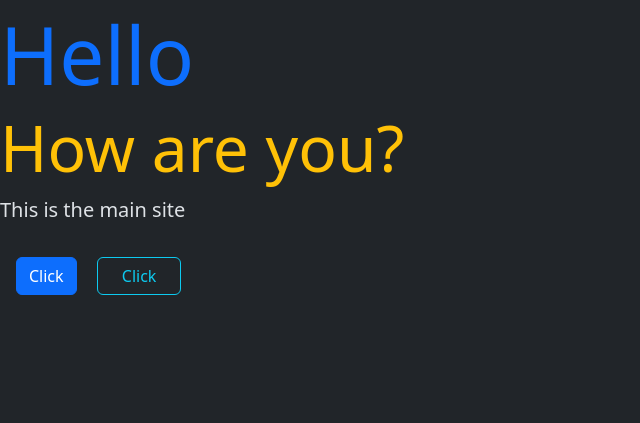
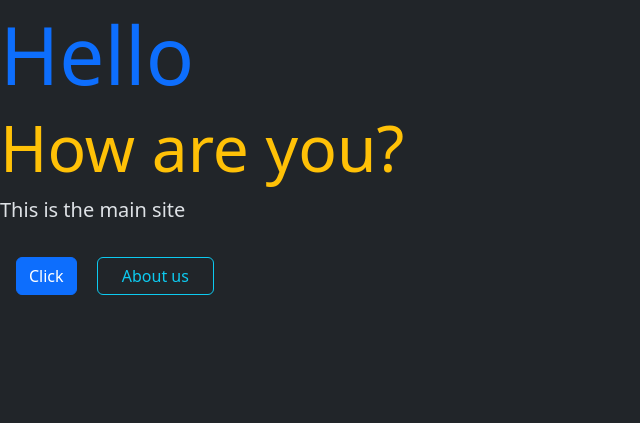
Before and after one commit to alter703/slashblog, a Django app: page / in a window 1280 px wide. Shown: the part 82-505 px from the top of the page, without its empty margins (0-640 px from the left). Run offline with Django 5.2, Linux system fonts and the light colour scheme.

Commit message:
Adding about.html(view, template)

```diff
--- a/apps/main/templates/main/index.html
+++ b/apps/main/templates/main/index.html
@@ -10,5 +10,6 @@
 <p class="lead">This is the main site</p>
 
 <a href="#" class="btn btn-primary m-3">Click</a>
-<a href="#" class="btn btn-outline-info px-4">Click</a>
+<a href="{% url 'main:about' %}" class="btn btn-outline-info px-4">About us</a>
+
 {% endblock content %}
--- a/apps/main/urls.py
+++ b/apps/main/urls.py
@@ -5,4 +5,5 @@ app_name = 'main'
 
 urlpatterns = [
     path('', views.index, name='index'),
+    path('about/', views.about, name='about')
 ]
--- a/apps/main/views.py
+++ b/apps/main/views.py
@@ -3,3 +3,6 @@ from django.shortcuts import render
 # Create your views here.
 def index(request):
     return render(request, 'main/index.html')
+
+def about(request):
+    return render(request, 'main/about.html')
```
Also changed, not shown: apps/main/templates/main/about.html (added, +9 -0 lines).
